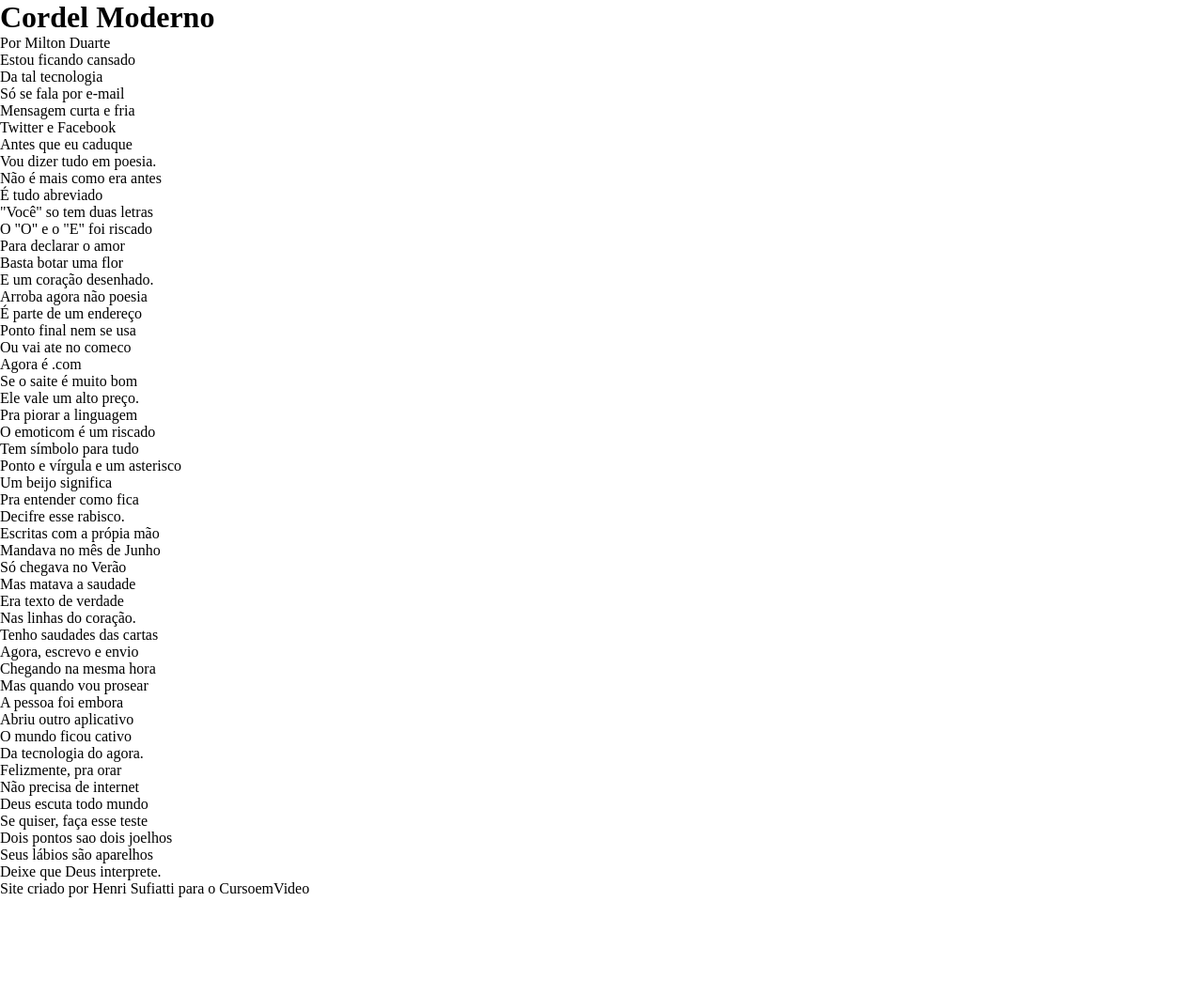
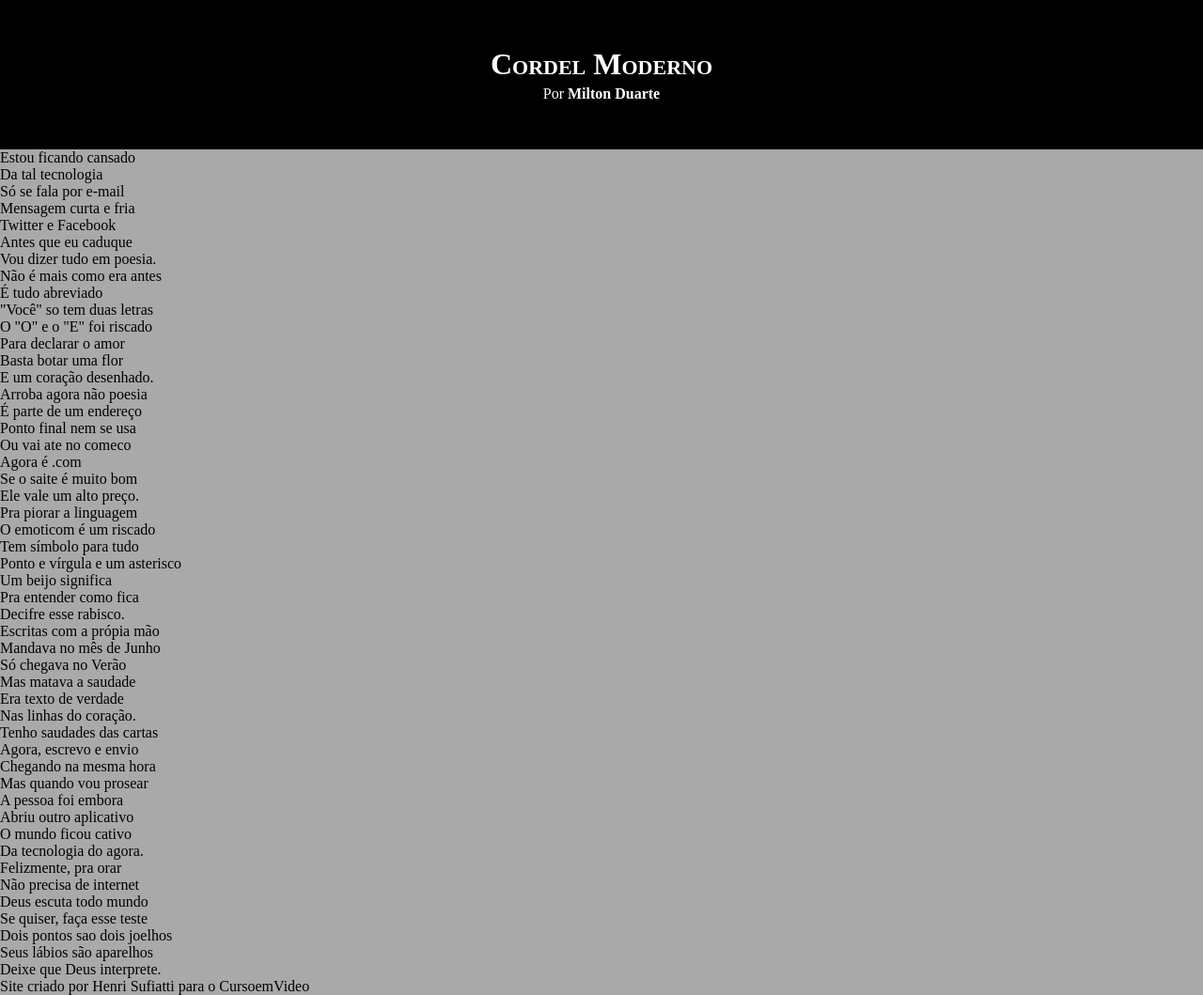
Before and after one commit to HenriAlan991/Projeto-Cordel, a plain HTML site: page index.html in a window 1280 px wide. Shown: the whole page at 94% size. Before the commit the page ends 955 px from the top, so only its background shows below. Drawn offline with Linux system fonts and the light colour scheme.

Commit message:
Adiciona o header

```diff
--- a/index.html
+++ b/index.html
@@ -9,7 +9,7 @@
 <body>
     <header>
         <h1>Cordel Moderno</h1>
-        <p>Por <span id="desBold">Milton Duarte</span></p>
+        <p>Por <span id="desBold"><a href="#" class="header-a">Milton Duarte</a></span></p>
     </header>
     <main>
         <section class="paragrafo1 paragrafo">
--- a/style.css
+++ b/style.css
@@ -4,4 +4,26 @@
 }
 html, body{
     min-height: 100vh;
+    background-color: darkgrey;
 }
+header{
+    background-color: black;
+    color: white;
+    text-align: center;
+}
+header > h1{
+    padding-top: 50px;
+    font-variant: small-caps;
+}
+header > p{
+    padding-bottom: 50px;
+}
+header > p{
+    margin-top: 4px;
+    font-weight: 100;
+}
+header > p > span > a{
+    text-decoration: none;
+    color: white;
+    font-weight: bold;
+}
```
